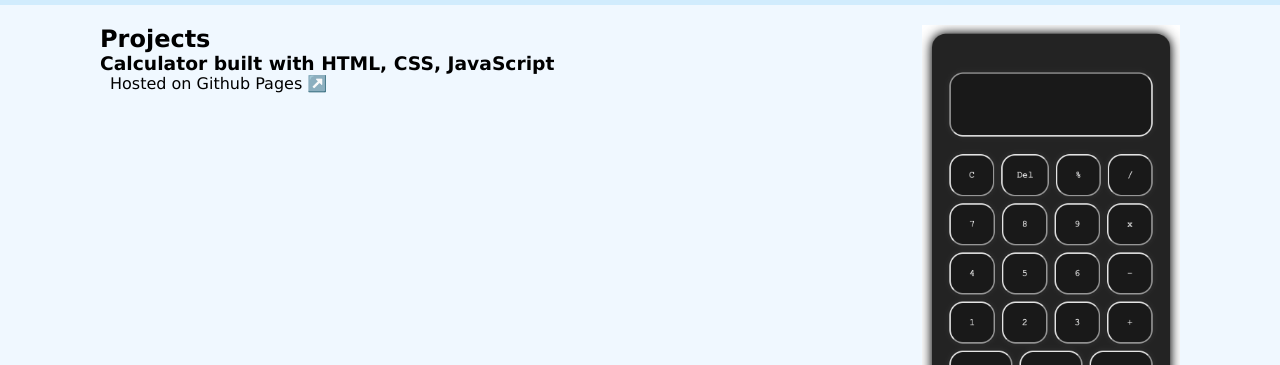
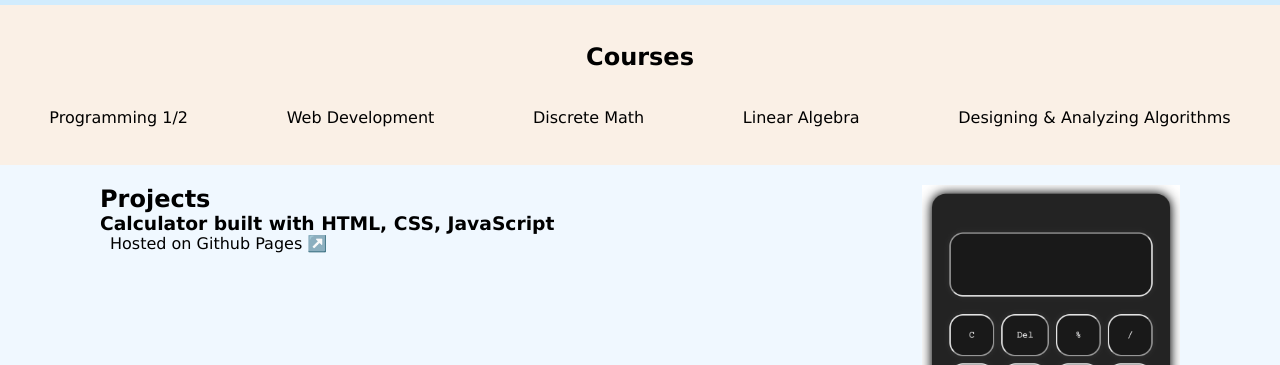
Before and after one commit to Dev-Salem/portofolio-project, a plain HTML site: page index.html in a window 1280 px wide. Shown: the part 955-1320 px from the top of the page. Drawn offline with Linux system fonts and the light colour scheme.

Commit message:
add courses and linked in

```diff
--- a/css/styles.css
+++ b/css/styles.css
@@ -46,7 +46,7 @@ a{
     border-radius: 25px;
 }
 
-.icons{
+.icons, .courses{
     height: 20vh;
     background-color:rgba(135, 206, 250, 0.385);
     display: flex;
@@ -78,3 +78,6 @@ a{
 .projects a{
     font-size: 1rem;
 }
+.courses{
+    background-color: linen;
+}
--- a/index.html
+++ b/index.html
@@ -21,6 +21,7 @@
 
     <div class="contact">
         <a href="https://github.com/Dev-Salem" target="_blank">🐈‍⬛ Github</a>
+        <a href="https://www.linkedin.com/in/dev-salem" target="_blank">👤 LinkedIn</a>
     </div>
     <div class="icons">
         <div><h2>Skills</h2></div>
@@ -29,6 +30,16 @@
             <img src="img/css_icon.png" alt="css logo">
             <img src="img/js_icon.png" alt="js logo">
             <img src="img/python_icon.png" alt="python logo">
+        </div>
+    </div>
+    <div class="courses">
+        <div><h2>Courses</h2></div>
+        <div class="tech">
+            <div>Programming 1/2</div>
+            <div>Web Development</div>
+            <div>Discrete Math</div>
+            <div>Linear Algebra</div>
+            <div>Designing & Analyzing Algorithms</div>
         </div>
     </div>
     <div class="projects">
```
